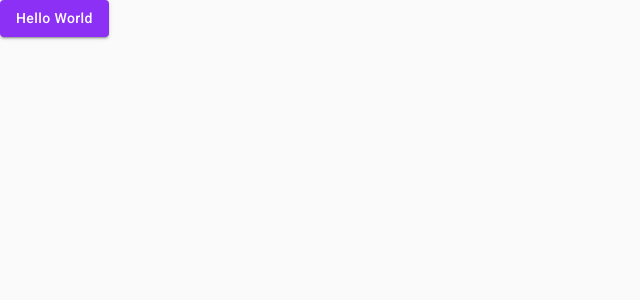
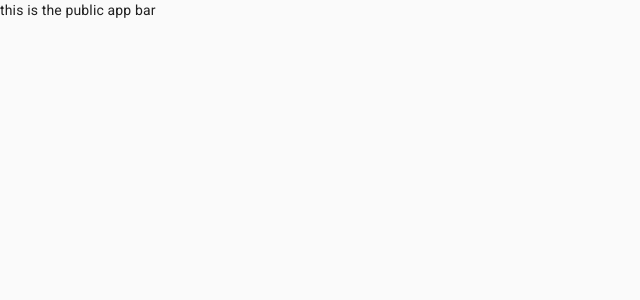
Before and after one commit to KyU-Christian-Union/kyucuwebapp, a React (Create React App) app: page / in a window 1280 px wide. Shown: the top 300 px of the page, without its empty margins (0-640 px from the left). Built offline with nearby package versions, Linux system fonts and the light colour scheme.

Commit message:
Imported the homepage to  App.js

```diff
--- a/src/App/App.jsx
+++ b/src/App/App.jsx
@@ -1,13 +1,11 @@
 import React from 'react';
-import Button from '@material-ui/core/Button';
+import HomePage from '../pages/HomePage/HomePage';
 
 function App() {
   return (
-    <div>
-      <Button variant="contained" color="primary">
-        Hello World
-      </Button>
-    </div>
+    <>
+      <HomePage />
+    </>
   );
 }
 
--- a/src/pages/HomePage/HomePage.jsx
+++ b/src/pages/HomePage/HomePage.jsx
@@ -1,6 +1,7 @@
 import React from 'react';
+import PublicAppBar from '../../components/AppBars.jsx/PublicAppBar';
 
 const HomePage = () => {
-  return <div>This is the HomePage</div>;
+  return <PublicAppBar />;
 };
 export default HomePage;
```
